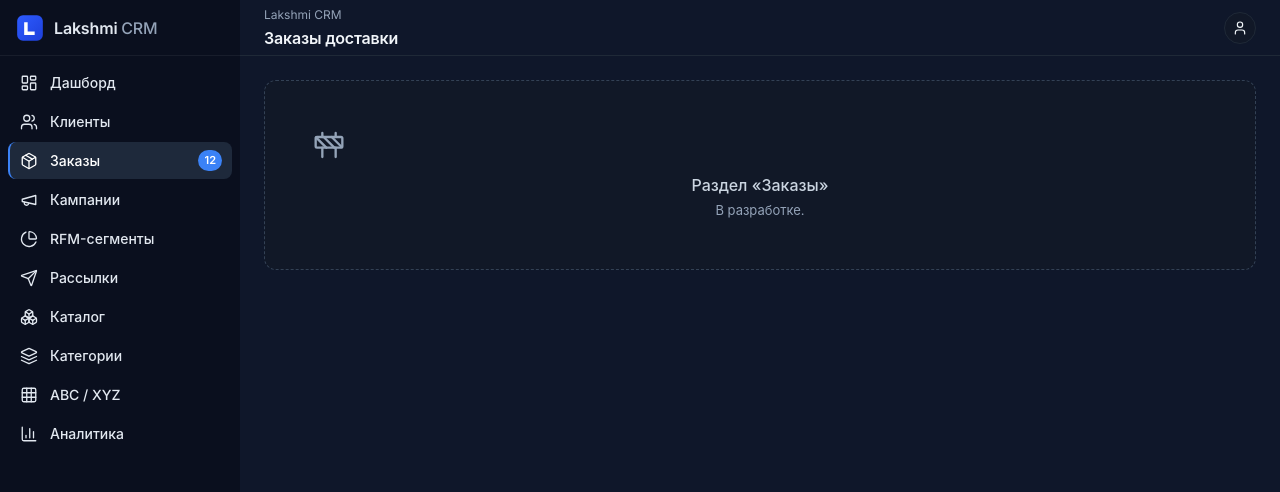
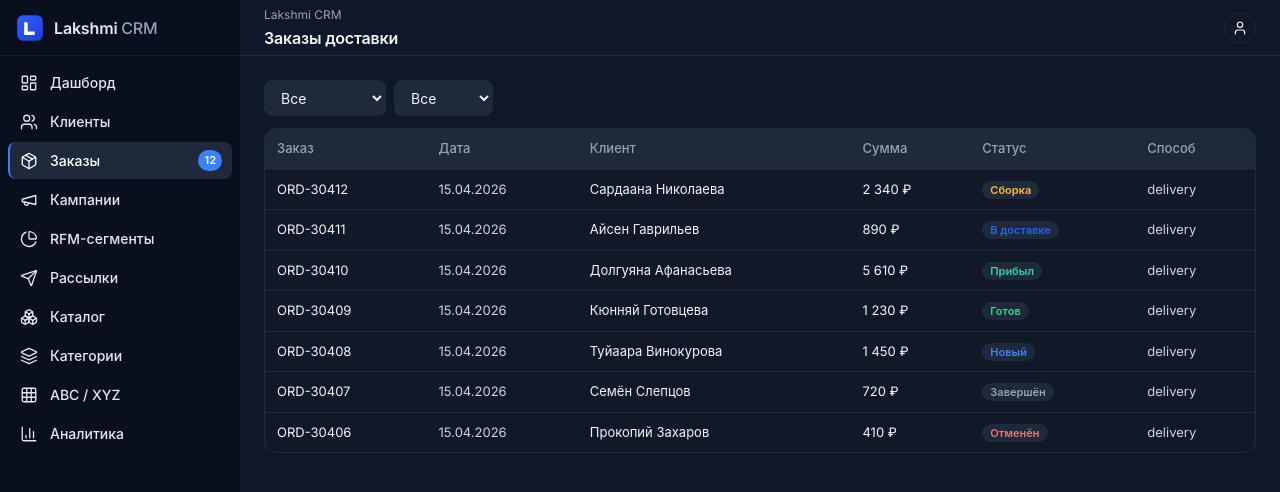
Before and after one commit to Shit-coin-v/lakshmi-bot, a React (Vite) app in the folder crm-web/: page /orders in a window 1280 px wide. Shown: the top 492 px of the page. Built offline with nearby package versions, Linux system fonts and the light colour scheme; a web font is replaced by a local one.

Commit message:
feat(crm-web): port OrdersScreen with status and delivery filters

```diff
--- a/crm-web/src/routes.jsx
+++ b/crm-web/src/routes.jsx
@@ -7,9 +7,9 @@ import NotFoundScreen from './screens/NotFoundScreen.jsx';
 import DashboardScreen from './screens/DashboardScreen.jsx';
 import ClientsScreen from './screens/ClientsScreen.jsx';
 import ClientDetailScreen from './screens/ClientDetailScreen.jsx';
+import OrdersScreen from './screens/OrdersScreen.jsx';
 
 // Временные заглушки — заменяются в Tasks 10-18.
-const TmpOrders          = () => <Placeholder name="Заказы" />;
 const TmpCampaigns       = () => <Placeholder name="Кампании" />;
 const TmpBroadcasts      = () => <Placeholder name="Рассылки" />;
 const TmpCategories      = () => <Placeholder name="Категории" />;
@@ -35,7 +35,7 @@ export const ROUTES = [
   { path: '/dashboard',         element: <DashboardScreen /> },
   { path: '/clients',           element: <ClientsScreen /> },
   { path: '/clients/:id',       element: <ClientDetailScreen /> },
-  { path: '/orders',            element: <TmpOrders /> },
+  { path: '/orders',            element: <OrdersScreen /> },
   { path: '/campaigns',         element: <TmpCampaigns /> },
   { path: '/rfm',               element: <RfmScreen /> },
   { path: '/broadcasts',        element: <TmpBroadcasts /> },
--- /dev/null
+++ b/crm-web/src/screens/OrdersScreen.jsx
@@ -0,0 +1,87 @@
+import { useMemo, useState } from 'react';
+import orders from '../fixtures/orders.js';
+import { fmtRub, fmtDate } from '../utils/format.js';
+
+const STATUSES = ['Все', 'new', 'accepted', 'assembly', 'ready', 'delivery', 'arrived', 'completed', 'canceled'];
+const PURCHASE_TYPES = ['Все', 'delivery', 'pickup', 'in_store'];
+
+const STATUS_COLOR = {
+  new: 'var(--accent-600)',
+  accepted: 'var(--accent-600)',
+  assembly: 'var(--warning)',
+  ready: 'var(--success)',
+  delivery: 'var(--accent-700)',
+  arrived: 'var(--success)',
+  completed: 'var(--fg-muted)',
+  canceled: 'var(--danger)',
+};
+
+const STATUS_LABEL = {
+  new: 'Новый',
+  accepted: 'Принят',
+  assembly: 'Сборка',
+  ready: 'Готов',
+  delivery: 'В доставке',
+  arrived: 'Прибыл',
+  completed: 'Завершён',
+  canceled: 'Отменён',
+};
+
+export default function OrdersScreen() {
+  const [status, setStatus] = useState('Все');
+  const [pType, setPType] = useState('Все');
+
+  const list = useMemo(() => orders.filter((o) => {
+    if (status !== 'Все' && o.status !== status) return false;
+    if (pType !== 'Все' && o.purchaseType !== pType) return false;
+    return true;
+  }), [status, pType]);
+
+  return (
+    <div style={{ display: 'flex', flexDirection: 'column', gap: 12 }}>
+      <div style={{ display: 'flex', gap: 8 }}>
+        <select value={status} onChange={(e) => setStatus(e.target.value)} style={selectStyle}>
+          {STATUSES.map((s) => <option key={s} value={s}>{STATUS_LABEL[s] || s}</option>)}
+        </select>
+        <select value={pType} onChange={(e) => setPType(e.target.value)} style={selectStyle}>
+          {PURCHASE_TYPES.map((s) => <option key={s} value={s}>{s}</option>)}
+        </select>
+      </div>
+      <div style={{ background: 'var(--surface-panel)', border: '1px solid var(--border)', borderRadius: 'var(--radius-lg)', overflow: 'hidden' }}>
+        <table style={{ width: '100%', fontSize: 13 }}>
+          <thead style={{ background: 'var(--surface-panel-elevated)', color: 'var(--fg-muted)' }}>
+            <tr>
+              {['Заказ', 'Дата', 'Клиент', 'Сумма', 'Статус', 'Способ'].map((h) => (
+                <th key={h} style={{ textAlign: 'left', padding: '10px 12px', fontWeight: 500 }}>{h}</th>
+              ))}
+            </tr>
+          </thead>
+          <tbody>
+            {list.map((o) => (
+              <tr key={o.id} style={{ borderTop: '1px solid var(--border)' }}>
+                <td style={{ padding: '10px 12px', color: 'var(--fg-primary)' }}>{o.id}</td>
+                <td style={{ padding: '10px 12px', color: 'var(--fg-secondary)' }}>{fmtDate(o.date)}</td>
+                <td style={{ padding: '10px 12px', color: 'var(--fg-primary)' }}>{o.clientName}</td>
+                <td style={{ padding: '10px 12px', color: 'var(--fg-primary)' }}>{fmtRub(o.amount)}</td>
+                <td style={{ padding: '10px 12px' }}>
+                  <span style={{
+                    fontSize: 11, fontWeight: 600, padding: '2px 8px', borderRadius: 999,
+                    background: 'var(--surface-panel-elevated)',
+                    color: STATUS_COLOR[o.status] || 'var(--fg-muted)',
+                  }}>{STATUS_LABEL[o.status] || o.status}</span>
+                </td>
+                <td style={{ padding: '10px 12px', color: 'var(--fg-secondary)' }}>{o.purchaseType}</td>
+              </tr>
+            ))}
+          </tbody>
+        </table>
+      </div>
+    </div>
+  );
+}
+
+const selectStyle = {
+  height: 36, padding: '0 12px',
+  background: 'var(--surface-input)', border: '1px solid var(--border)',
+  borderRadius: 'var(--radius-md)', color: 'var(--fg-primary)',
+};
```
Also changed, not shown: 1 other file (tests, documents, lock files or other folders).
